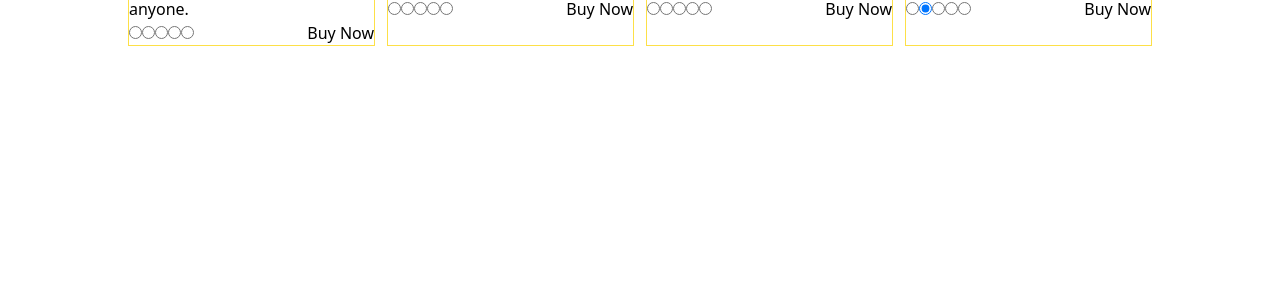
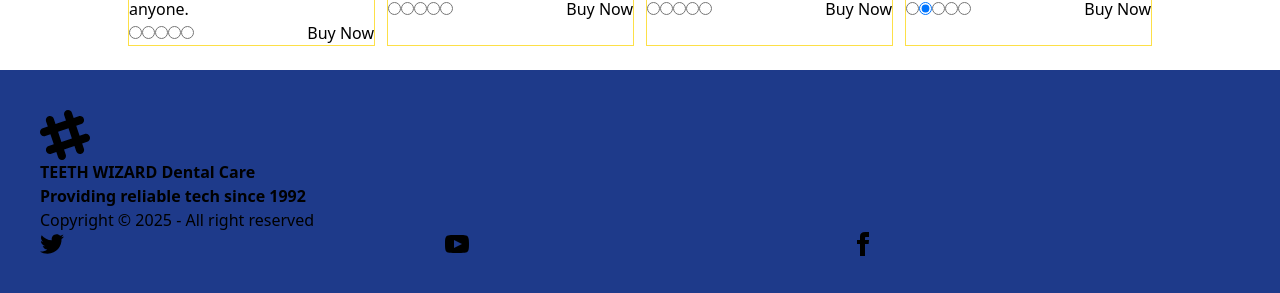
Before and after one commit to tajmirahman/Conceptual-9-part-2, a React (Vite) app in the folder my-project/: page / in a window 1280 px wide. Shown: the part 1749-2042 px from the top of the page. Before the commit the page ends 1795 px from the top, so only its background shows below. Built offline with nearby package versions, Linux system fonts and the light colour scheme; no server answers.

Commit message:
project done almost 90%

```diff
--- /dev/null
+++ b/my-project/src/components/Footer.jsx
@@ -0,0 +1,66 @@
+import React from 'react';
+
+const Footer = () => {
+    return (
+        <footer className="footer footer-horizontal footer-center bg-blue-900 text-primary-content p-10 mt-6">
+            <aside>
+                <svg
+                    width="50"
+                    height="50"
+                    viewBox="0 0 24 24"
+                    xmlns="http://www.w3.org/2000/svg"
+                    fillRule="evenodd"
+                    clipRule="evenodd"
+                    className="inline-block fill-current">
+                    <path
+                        d="M22.672 15.226l-2.432.811.841 2.515c.33 1.019-.209 2.127-1.23 2.456-1.15.325-2.148-.321-2.463-1.226l-.84-2.518-5.013 1.677.84 2.517c.391 1.203-.434 2.542-1.831 2.542-.88 0-1.601-.564-1.86-1.314l-.842-2.516-2.431.809c-1.135.328-2.145-.317-2.463-1.229-.329-1.018.211-2.127 1.231-2.456l2.432-.809-1.621-4.823-2.432.808c-1.355.384-2.558-.59-2.558-1.839 0-.817.509-1.582 1.327-1.846l2.433-.809-.842-2.515c-.33-1.02.211-2.129 1.232-2.458 1.02-.329 2.13.209 2.461 1.229l.842 2.515 5.011-1.677-.839-2.517c-.403-1.238.484-2.553 1.843-2.553.819 0 1.585.509 1.85 1.326l.841 2.517 2.431-.81c1.02-.33 2.131.211 2.461 1.229.332 1.018-.21 2.126-1.23 2.456l-2.433.809 1.622 4.823 2.433-.809c1.242-.401 2.557.484 2.557 1.838 0 .819-.51 1.583-1.328 1.847m-8.992-6.428l-5.01 1.675 1.619 4.828 5.011-1.674-1.62-4.829z"></path>
+                </svg>
+                <p className="font-bold">
+                TEETH WIZARD Dental Care
+                    <br />
+                    Providing reliable tech since 1992
+                </p>
+                <p>Copyright © {new Date().getFullYear()} - All right reserved</p>
+            </aside>
+            <nav>
+                <div className="grid grid-flow-col gap-4">
+                    <a>
+                        <svg
+                            xmlns="http://www.w3.org/2000/svg"
+                            width="24"
+                            height="24"
+                            viewBox="0 0 24 24"
+                            className="fill-current">
+                            <path
+                                d="M24 4.557c-.883.392-1.832.656-2.828.775 1.017-.609 1.798-1.574 2.165-2.724-.951.564-2.005.974-3.127 1.195-.897-.957-2.178-1.555-3.594-1.555-3.179 0-5.515 2.966-4.797 6.045-4.091-.205-7.719-2.165-10.148-5.144-1.29 2.213-.669 5.108 1.523 6.574-.806-.026-1.566-.247-2.229-.616-.054 2.281 1.581 4.415 3.949 4.89-.693.188-1.452.232-2.224.084.626 1.956 2.444 3.379 4.6 3.419-2.07 1.623-4.678 2.348-7.29 2.04 2.179 1.397 4.768 2.212 7.548 2.212 9.142 0 14.307-7.721 13.995-14.646.962-.695 1.797-1.562 2.457-2.549z"></path>
+                        </svg>
+                    </a>
+                    <a>
+                        <svg
+                            xmlns="http://www.w3.org/2000/svg"
+                            width="24"
+                            height="24"
+                            viewBox="0 0 24 24"
+                            className="fill-current">
+                            <path
+                                d="M19.615 3.184c-3.604-.246-11.631-.245-15.23 0-3.897.266-4.356 2.62-4.385 8.816.029 6.185.484 8.549 4.385 8.816 3.6.245 11.626.246 15.23 0 3.897-.266 4.356-2.62 4.385-8.816-.029-6.185-.484-8.549-4.385-8.816zm-10.615 12.816v-8l8 3.993-8 4.007z"></path>
+                        </svg>
+                    </a>
+                    <a>
+                        <svg
+                            xmlns="http://www.w3.org/2000/svg"
+                            width="24"
+                            height="24"
+                            viewBox="0 0 24 24"
+                            className="fill-current">
+                            <path
+                                d="M9 8h-3v4h3v12h5v-12h3.642l.358-4h-4v-1.667c0-.955.192-1.333 1.115-1.333h2.885v-5h-3.808c-3.596 0-5.192 1.583-5.192 4.615v3.385z"></path>
+                        </svg>
+                    </a>
+                </div>
+            </nav>
+        </footer>
+    );
+};
+
+export default Footer;
--- a/my-project/src/components/Home.jsx
+++ b/my-project/src/components/Home.jsx
@@ -3,6 +3,7 @@
 import { NavLink, useLoaderData } from 'react-router-dom';
 import Service from './Service';
 import FeedBack from './FeedBack';
+import Footer from './Footer';
 
 const Home = () => {
 
@@ -22,6 +23,7 @@
             <NavLink to={'/allTreatmens'}><button className='btn btn-primary mx-auto block my-6'>Show More</button></NavLink>
 
             <FeedBack feedbackData={feedbackData}></FeedBack>
+            <Footer></Footer>
 
         </div>
     );
--- a/my-project/src/components/Login.jsx
+++ b/my-project/src/components/Login.jsx
@@ -4,32 +4,32 @@
 
 const Login = () => {
 
-    const [error,setError]=useState('');
-    const location=useLocation();
-    const navigate=useNavigate();
+    const [error, setError] = useState('');
+    const location = useLocation();
+    const navigate = useNavigate();
     const from = location.state?.from?.pathname || '/';
 
-    const {handleLogin}=useContext(authContext);
+    const { handleLogin } = useContext(authContext);
 
 
 
 
-    const handleForm=(e)=>{
+    const handleForm = (e) => {
 
         setError('');
 
         e.preventDefault();
-        const email=e.target.email.value;
-        const password=e.target.password.value;
+        const email = e.target.email.value;
+        const password = e.target.password.value;
 
-        handleLogin(email,password)
-        .then(()=>{
-            navigate(from, { replace: true });
+        handleLogin(email, password)
+            .then(() => {
+                navigate(from, { replace: true });
 
-        })
-        .catch(err=>{
-            setError(err.message);
-        })
+            })
+            .catch(err => {
+                setError(err.message);
+            })
 
 
 
@@ -50,11 +50,13 @@
                 </div>
                 <button type="submit" className='btn'>Login</button>
                 <p className='text-white'>if you have do not create an account? please <NavLink to={'/signup'}><span className='text-yellow-500 underline'>register</span></NavLink></p>
+
             </form>
-
-            {
-                    error && <p className="bg-white text-red-700 w-[50%] mx-auto rounded-lg p-2 " >{error.split('/')[1].slice(0,18)}</p>
+            <div className=" text-red-700 w-[50%] mx-auto rounded-lg p-2 ">
+                {
+                    error && <p className='text-center bg-white w-[50%] mx-auto'>{error.split('/')[1].slice(0, 18)}</p>
                 }
+            </div>
 
         </div>
     );
--- a/my-project/src/components/Register.jsx
+++ /dev/null
@@ -1,38 +0,0 @@
-import { createUserWithEmailAndPassword } from 'firebase/auth';
-import React, { useState } from 'react';
-import auth from '../utilities/firebase.init';
-
-const Register = () => {
-
-    const [uesr, setUser]=useState(null);
-
-    const handleSignup=(e)=>{
-            e.preventDefault();
-            const name=e.target.name.value;
-            const email=e.target.email.value;
-            const password=e.target.password.value;
-
-            setUser(name,email, password)
-
-            createUserWithEmailAndPassword(auth,email,password)
-            .then((currentuser)=>{
-
-                console.log(currentuser.uesr)
-
-            })
-
-    }
-
-    return (
-        <div className='bg-gray-200 mt-10 text-center'>
-            <form onSubmit={handleSignup} className='space-y-3'>
-                <input type="text" name='name' placeholder='name' /><br />
-                <input type="email" name="email" placeholder='email'  /><br />
-                <input type="password" name="password" placeholder='password'  /><br />
-                <input type="submit" className='btn btn-warning' />
-            </form>
-        </div>
-    );
-};
-
-export default Register;
--- a/my-project/src/components/SignUp.jsx
+++ b/my-project/src/components/SignUp.jsx
@@ -1,13 +1,19 @@
 import React, { useContext, useState } from 'react';
 import { authContext } from './AuthProvider/AuthProvider';
-import {  NavLink } from 'react-router-dom';
+import { NavLink, useLocation, useNavigate } from 'react-router-dom';
 
 const SignUp = () => {
 
     const { handleSignup, handleUserProfile, handleGoogle } = useContext(authContext);
     const [error, setError] = useState('');
 
+    const location=useLocation();
+    const navigate=useNavigate();
+    const from = location.state?.from?.pathname || '/';
+
     const handleForm = (e) => {
+        setError('');
+
         e.preventDefault();
 
         const name = e.target.name.value;
@@ -41,15 +47,23 @@
         handleSignup(email, password)
             .then(() => {
                 handleUserProfile(name, image)
+                navigate('/');
             })
 
     };
+
+    const handleGoogleSubmit= ()=>{
+        handleGoogle()
+        .then(()=>{
+            navigate(from, { replace: true });
+        })
+    }
 
 
 
 
     return (
-        <div className='bg-sky-600 w-[600px]  mx-auto mt-5 p-3'>
+        <div className='bg-sky-600 w-[600px]  mx-auto  mt-5 '>
 
             <h1 className='text-center text-2xl text-white mt-2'>Signup Your Account</h1>
 
@@ -69,9 +83,11 @@
                 <div>
                     <input type="text" name="conPassword" className='w-[70%] text-center' placeholder="Your Password" required />
                 </div>
-                {
-                    error && <p className="bg-white text-red-700 w-[50%] mx-auto rounded-lg p-2 " >{error}</p>
-                }
+                <div className=" text-red-700 w-[60%] mx-auto  rounded-lg p-2 ">
+                    {
+                        error && <p className="text-center bg-white " >{error}</p>
+                    }
+                </div>
 
 
                 <button type="submit" className='btn'>Sign Up</button>
@@ -80,14 +96,14 @@
             </form>
 
             <hr />
-            <div className='text-center space-y-2'>
-            <h1 className='text-white'>Or Sign up with</h1>
+            <div className='text-center space-y-2 p-2'>
+                <h1 className='text-white'>Or Sign up with</h1>
                 <div>
-                    <button onClick={handleGoogle} className='btn'>with google</button>
+                    <button onClick={handleGoogleSubmit} className='btn'>with google</button>
                 </div>
-                <div>
-                    <button className='btn'>with github</button>
-                </div>
+                {/* <div>
+                    <button className='btn btn-warning'>with github</button>
+                </div> */}
             </div>
 
         </div>
```
